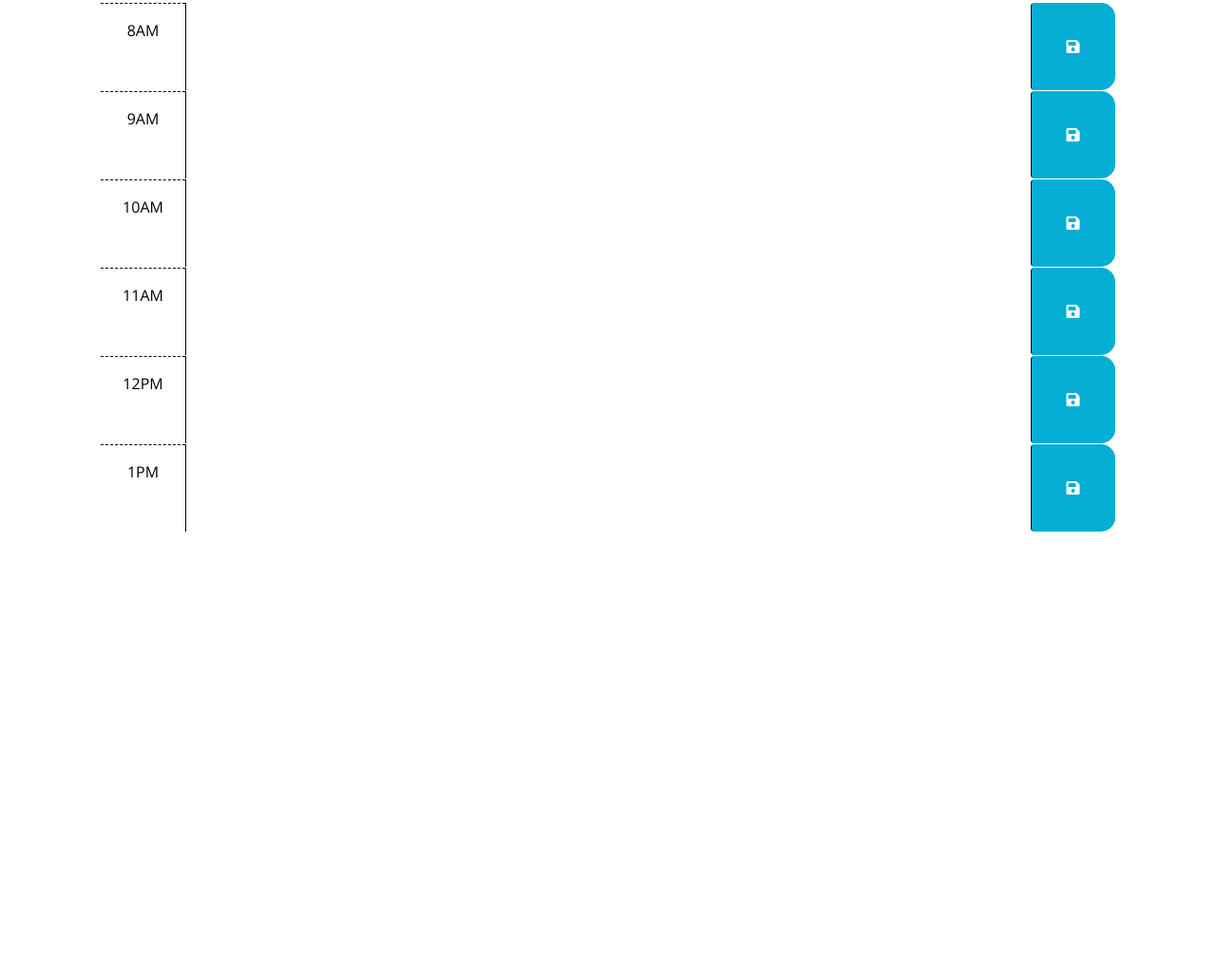
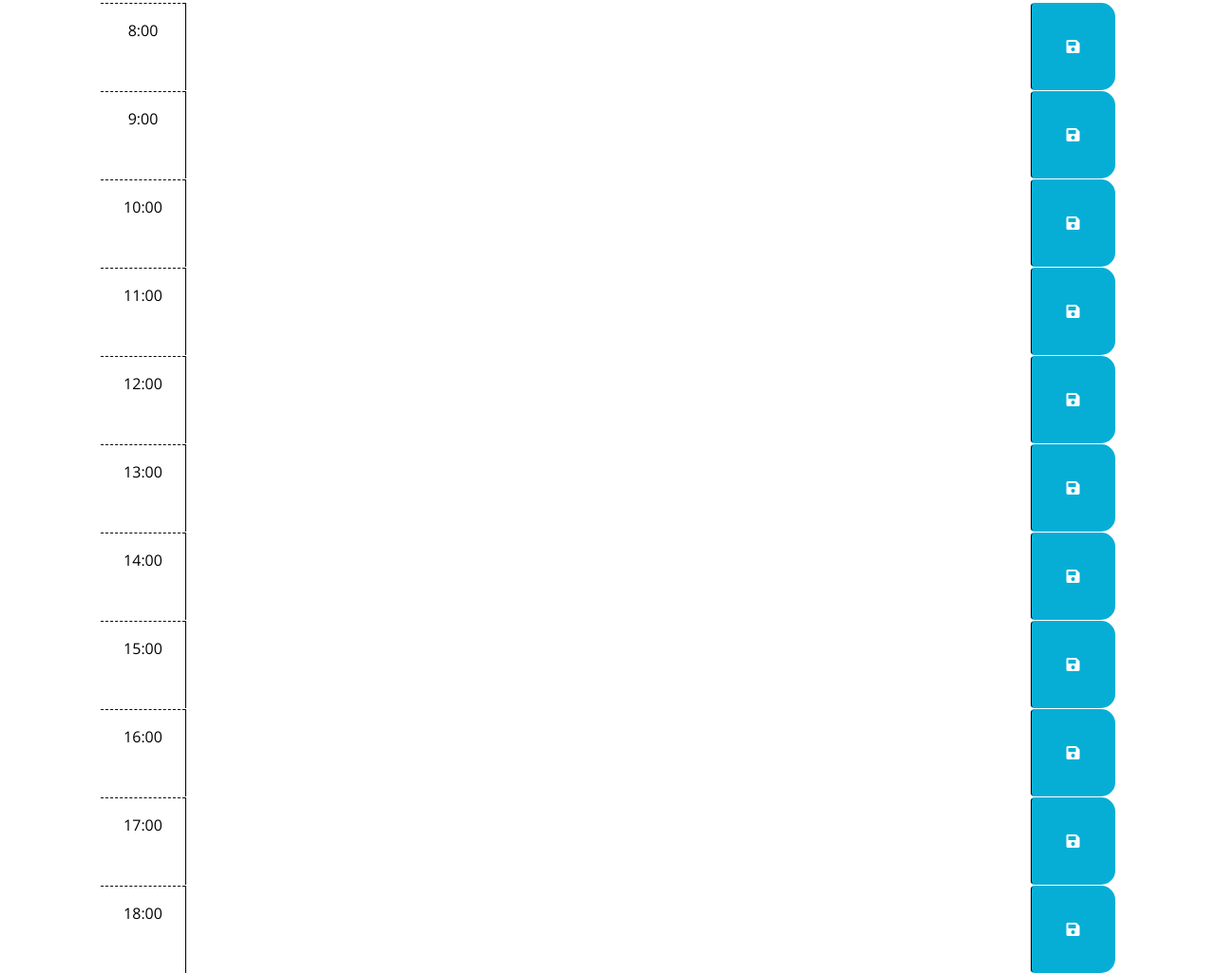
Before and after one commit to DigitallyIntrinsic/whenyouwork, a plain HTML site: page index.html in a window 1280 px wide. Shown: the part 254-1279 px from the top of the page at 95% size. Before the commit the page ends 814 px from the top, so only its background shows below. Drawn offline with nearby package versions, Linux system fonts and the light colour scheme.

Commit message:
Finalized time blocks and edited a typo

```diff
--- a/index.html
+++ b/index.html
@@ -35,7 +35,7 @@
 
           <!-- List of time-blocks, adding an hour on each end for visual appeal -->
     <div id="hour-8" class="row time-block">
-      <div class="col-2 col-md-1 hour text-center py-3">8AM</div>
+      <div class="col-2 col-md-1 hour text-center py-3">8:00</div>
       <textarea id="8am-text" class="col-8 col-md-10 description" rows="3"> </textarea>
       <button class="btn saveBtn col-2 col-md-1" aria-label="save">
         <i class="fas fa-save" aria-hidden="true"></i>
@@ -43,7 +43,7 @@
     </div>
 
     <div id="hour-9" class="row time-block">
-      <div class="col-2 col-md-1 hour text-center py-3">9AM</div>
+      <div class="col-2 col-md-1 hour text-center py-3">9:00</div>
       <textarea id="9am-text" class="col-8 col-md-10 description" rows="3"> </textarea>
       <button class="btn saveBtn col-2 col-md-1" aria-label="save">
         <i class="fas fa-save" aria-hidden="true"></i>
@@ -51,7 +51,7 @@
     </div>
 
     <div id="hour-10" class="row time-block">
-      <div class="col-2 col-md-1 hour text-center py-3">10AM</div>
+      <div class="col-2 col-md-1 hour text-center py-3">10:00</div>
       <textarea id="10am-text" class="col-8 col-md-10 description" rows="3"> </textarea>
       <button class="btn saveBtn col-2 col-md-1" aria-label="save">
         <i class="fas fa-save" aria-hidden="true"></i>
@@ -59,7 +59,7 @@
     </div>
 
     <div id="hour-11" class="row time-block">
-      <div class="col-2 col-md-1 hour text-center py-3">11AM</div>
+      <div class="col-2 col-md-1 hour text-center py-3">11:00</div>
       <textarea id="11am-text" class="col-8 col-md-10 description" rows="3"> </textarea>
       <button class="btn saveBtn col-2 col-md-1" aria-label="save">
         <i class="fas fa-save" aria-hidden="true"></i>
@@ -67,7 +67,7 @@
     </div>
 
     <div id="hour-12" class="row time-block">
-      <div class="col-2 col-md-1 hour text-center py-3">12PM</div>
+      <div class="col-2 col-md-1 hour text-center py-3">12:00</div>
       <textarea id="12pm-text" class="col-8 col-md-10 description" rows="3"> </textarea>
       <button class="btn saveBtn col-2 col-md-1" aria-label="save">
         <i class="fas fa-save" aria-hidden="true"></i>
@@ -75,14 +75,52 @@
     </div>
 
     <div id="hour-13" class="row time-block">
-      <div class="col-2 col-md-1 hour text-center py-3">1PM</div>
+      <div class="col-2 col-md-1 hour text-center py-3">13:00</div>
       <textarea id="1pm-text" class="col-8 col-md-10 description" rows="3"> </textarea>
       <button class="btn saveBtn col-2 col-md-1" aria-label="save">
         <i class="fas fa-save" aria-hidden="true"></i>
       </button>
     </div>
 
+    <div id="hour-14" class="row time-block">
+      <div class="col-2 col-md-1 hour text-center py-3">14:00</div>
+      <textarea id="2pm-text" class="col-8 col-md-10 description" rows="3"> </textarea>
+      <button class="btn saveBtn col-2 col-md-1" aria-label="save">
+        <i class="fas fa-save" aria-hidden="true"></i>
+      </button>
+    </div>
 
+    <div id="hour-15" class="row time-block">
+      <div class="col-2 col-md-1 hour text-center py-3">15:00</div>
+      <textarea id="3pm-text" class="col-8 col-md-10 description" rows="3"> </textarea>
+      <button class="btn saveBtn col-2 col-md-1" aria-label="save">
+        <i class="fas fa-save" aria-hidden="true"></i>
+      </button>
+    </div>
+
+    <div id="hour-16" class="row time-block">
+      <div class="col-2 col-md-1 hour text-center py-3">16:00</div>
+      <textarea id="4pm-text" class="col-8 col-md-10 description" rows="3"> </textarea>
+      <button class="btn saveBtn col-2 col-md-1" aria-label="save">
+        <i class="fas fa-save" aria-hidden="true"></i>
+      </button>
+    </div>
+
+    <div id="hour-17" class="row time-block">
+      <div class="col-2 col-md-1 hour text-center py-3">17:00</div>
+      <textarea id="5pm-text" class="col-8 col-md-10 description" rows="3"> </textarea>
+      <button class="btn saveBtn col-2 col-md-1" aria-label="save">
+        <i class="fas fa-save" aria-hidden="true"></i>
+      </button>
+    </div>
+
+    <div id="hour-18" class="row time-block">
+      <div class="col-2 col-md-1 hour text-center py-3">18:00</div>
+      <textarea id="6pm-text" class="col-8 col-md-10 description" rows="3"> </textarea>
+      <button class="btn saveBtn col-2 col-md-1" aria-label="save">
+        <i class="fas fa-save" aria-hidden="true"></i>
+      </button>
+    </div>
 
 
 
@@ -96,6 +134,6 @@
       crossorigin="anonymous"
     ></script>
 
-    <script src="script.js"></script>
+    <script src="./assets/js/script.js"></script>
   </body>
 </html>
```
